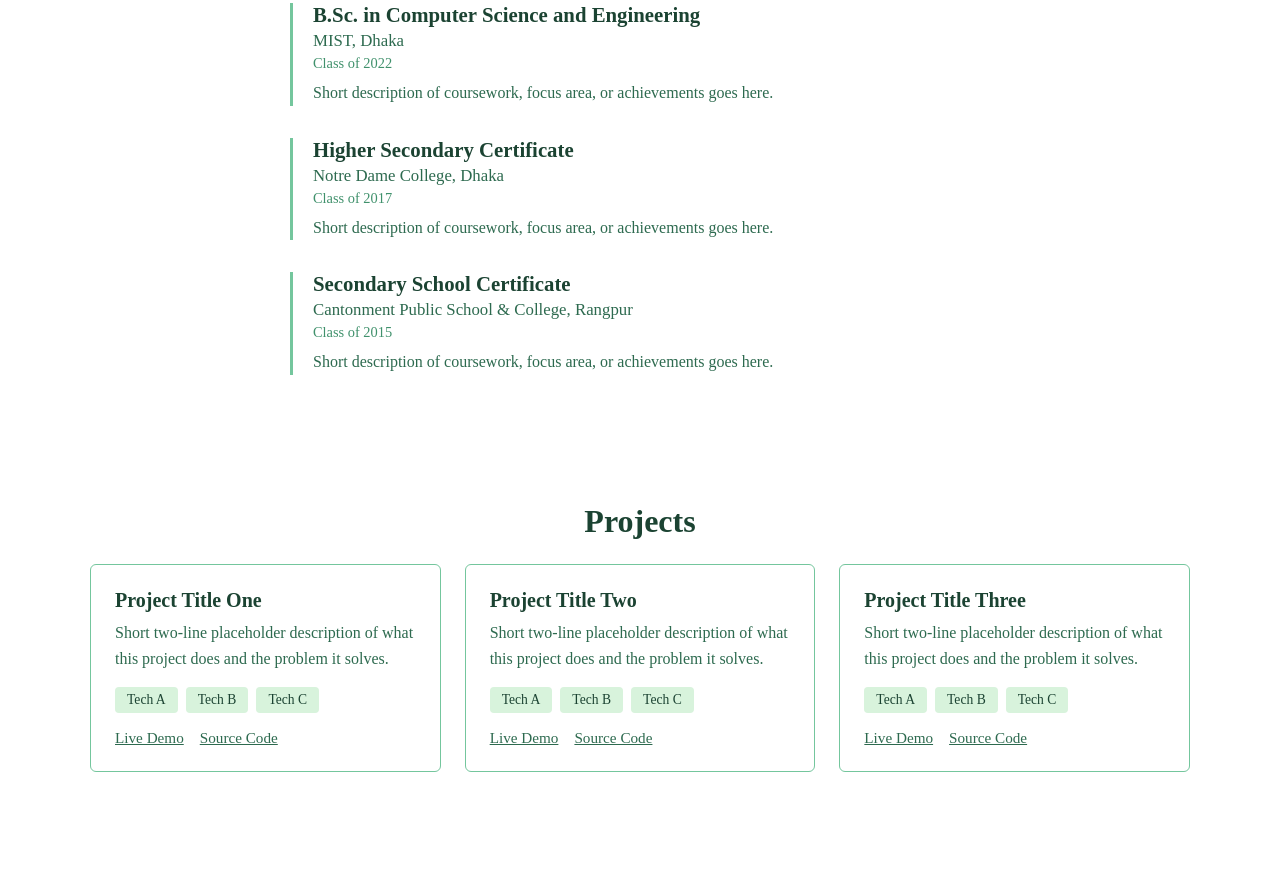
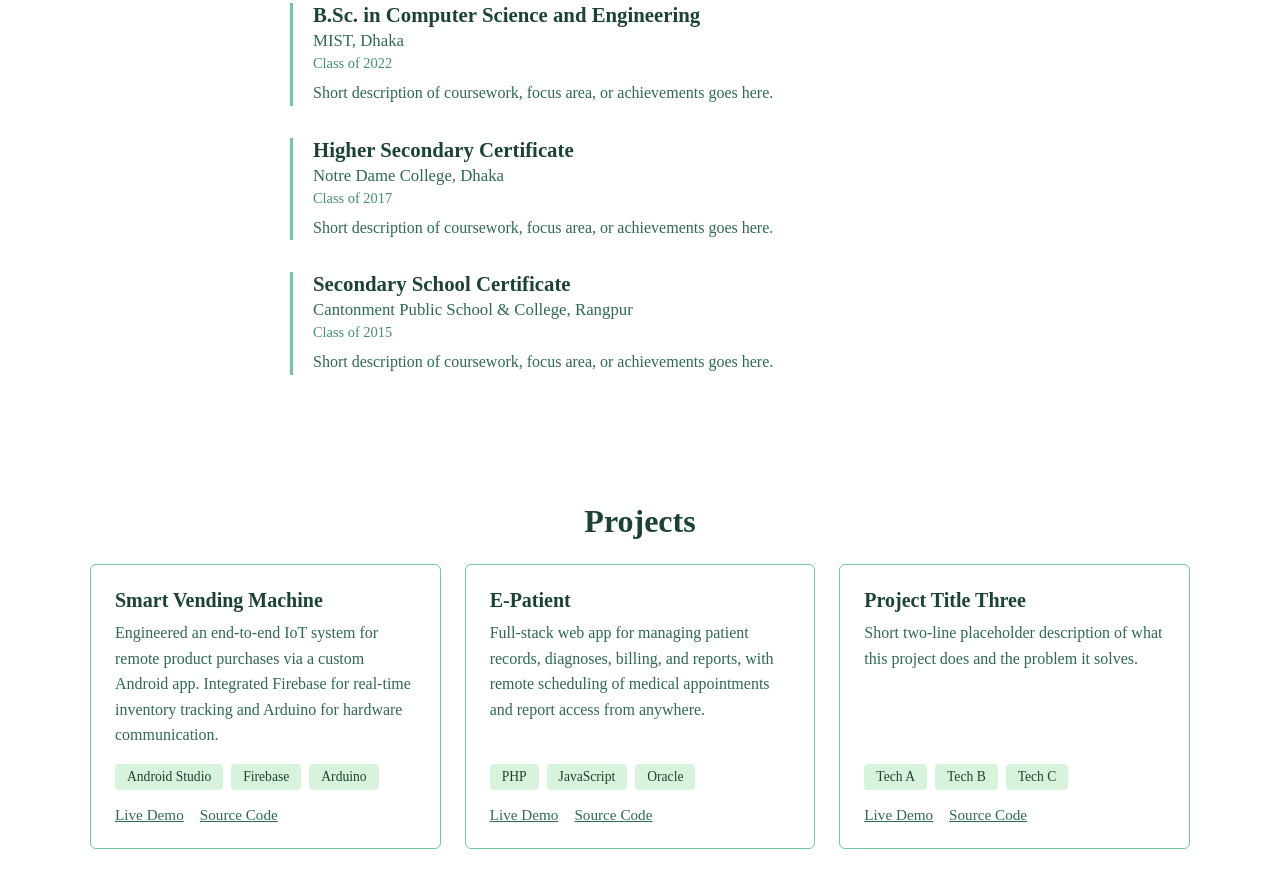
Before and after one commit to ArrRafiIslam/portfolio, a plain HTML site: page index.html in a window 1280 px wide. Shown: the part 1613-2500 px from the top of the page. Before the commit the page ends 2457 px from the top, so only its background shows below. Drawn offline with Linux system fonts and the light colour scheme.

Commit message:
project 1 and 2 updated

```diff
--- a/index.html
+++ b/index.html
@@ -89,12 +89,12 @@
     <h2 class="projects-heading">Projects</h2>
     <div class="projects-grid">
       <div class="project-card">
-        <h3 class="project-title">Project Title One</h3>
-        <p class="project-description">Short two-line placeholder description of what this project does and the problem it solves.</p>
+        <h3 class="project-title">Smart Vending Machine</h3>
+        <p class="project-description">Engineered an end-to-end IoT system for remote product purchases via a custom Android app. Integrated Firebase for real-time inventory tracking and Arduino for hardware communication.</p>
         <ul class="project-tags">
-          <li class="project-tag">Tech A</li>
-          <li class="project-tag">Tech B</li>
-          <li class="project-tag">Tech C</li>
+          <li class="project-tag">Android Studio</li>
+          <li class="project-tag">Firebase</li>
+          <li class="project-tag">Arduino</li>
         </ul>
         <div class="project-links">
           <a href="#" class="project-link">Live Demo</a>
@@ -102,12 +102,12 @@
         </div>
       </div>
       <div class="project-card">
-        <h3 class="project-title">Project Title Two</h3>
-        <p class="project-description">Short two-line placeholder description of what this project does and the problem it solves.</p>
+        <h3 class="project-title">E-Patient</h3>
+        <p class="project-description">Full-stack web app for managing patient records, diagnoses, billing, and reports, with remote scheduling of medical appointments and report access from anywhere.</p>
         <ul class="project-tags">
-          <li class="project-tag">Tech A</li>
-          <li class="project-tag">Tech B</li>
-          <li class="project-tag">Tech C</li>
+          <li class="project-tag">PHP</li>
+          <li class="project-tag">JavaScript</li>
+          <li class="project-tag">Oracle</li>
         </ul>
         <div class="project-links">
           <a href="#" class="project-link">Live Demo</a>
```
